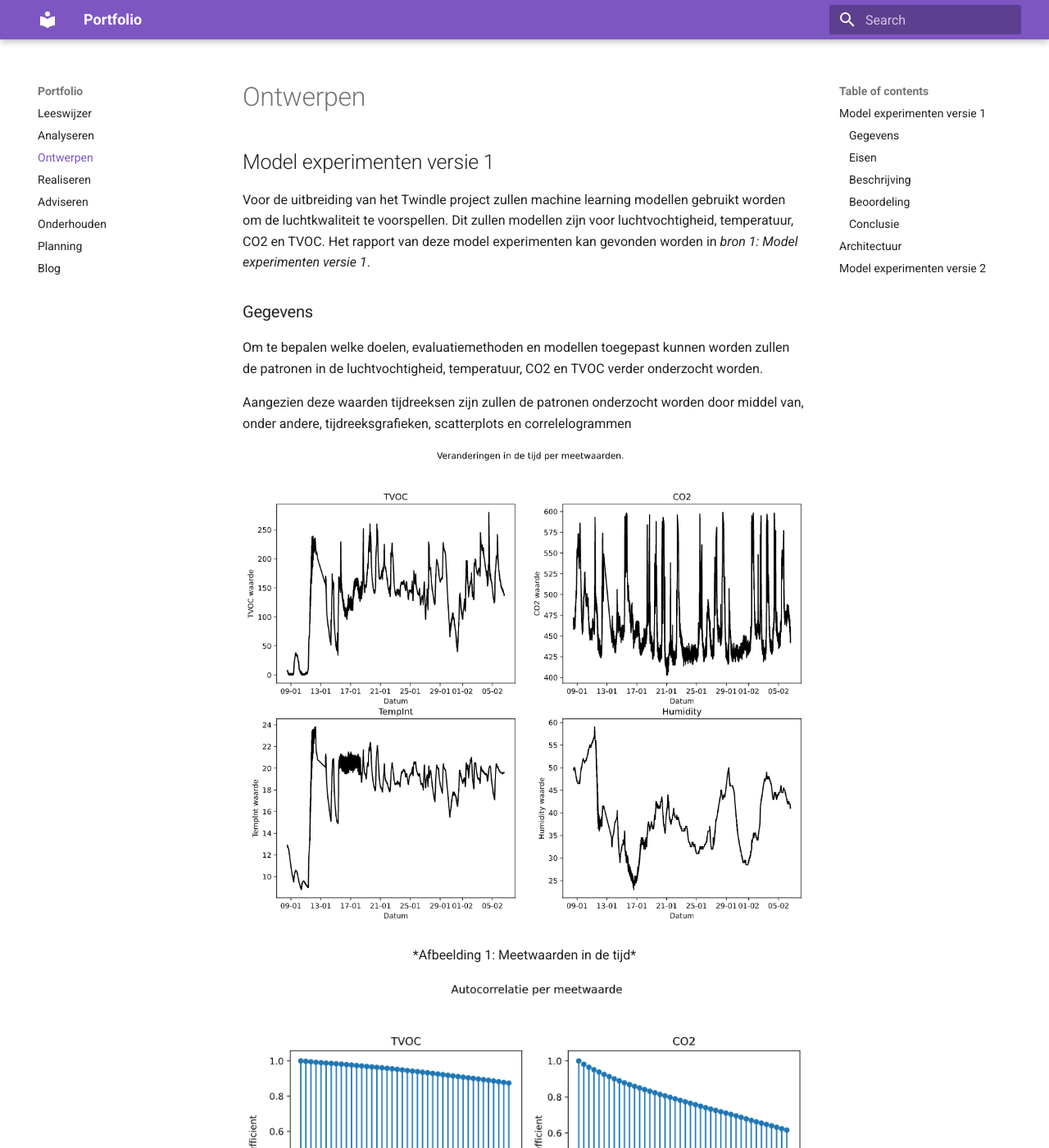
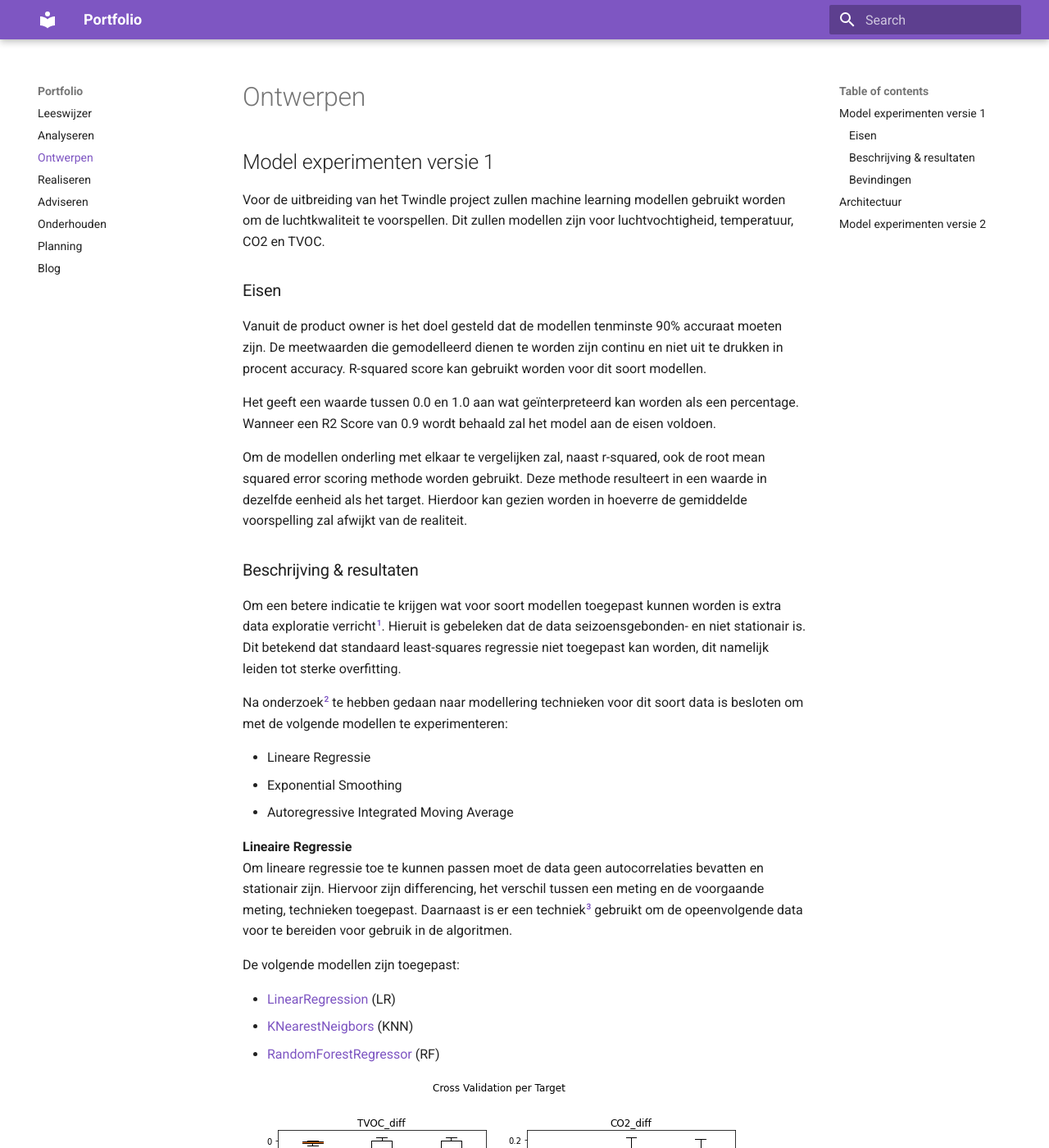
Before and after one commit to kpapijnenburg/portfolio, an MkDocs documentation site: the page built from docs/ontwerpen.md, in a window 1280 px wide and 1400 px high. Shown: the whole window at 82% size. Built offline with MkDocs 1.6.1 and Material for MkDocs 9.7.7, drawn with Linux system fonts in a browser that asks for light colours; some of the changed text lies outside the part shown.

Commit message:
Model experiments v1

```diff
--- a/docs/ontwerpen.md
+++ b/docs/ontwerpen.md
@@ -1,39 +1,78 @@
 ## Model experimenten versie 1
 
-Voor de uitbreiding van het Twindle project zullen machine learning modellen gebruikt worden om de luchtkwaliteit te voorspellen. Dit zullen modellen zijn voor luchtvochtigheid, temperatuur, CO2 en TVOC. Het rapport van deze model experimenten kan gevonden worden in _bron 1: Model experimenten versie 1_.
-
-### Gegevens
-
-Om te bepalen welke doelen, evaluatiemethoden en modellen toegepast kunnen worden zullen de patronen in de luchtvochtigheid, temperatuur, CO2 en TVOC verder onderzocht worden.
-
-Aangezien deze waarden tijdreeksen zijn zullen de patronen onderzocht worden door middel van, onder andere, tijdreeksgrafieken, scatterplots en correlelogrammen
-
-![Meetwaarden in de tijd](images/over-tijd.png)
-
-<center>*Afbeelding 1: Meetwaarden in de tijd*</center>
-
-![Autocorrelatie per meetwaarde](images/autocorrelatie.png)
-
-<center>*Afbeelding 2: Autocorrelatie per meetwaarde*</center>
-
-![Wekelijkse seizoensgebondenheid](images/weekly-seasonality.png)
-
-<center>*Afbeelding 3: Wekelijkse seizoensgebondenheid*</center>
-
-![Dagelijkse seizoensgebondenheid](images/daily-seasonality.png)
-
-<center>*Afbeelding 4: Dagelijkse seizoensgebondenheid*</center>
+Voor de uitbreiding van het Twindle project zullen machine learning modellen gebruikt worden om de luchtkwaliteit te voorspellen. Dit zullen modellen zijn voor luchtvochtigheid, temperatuur, CO2 en TVOC.
 
 ### Eisen
 
-### Beschrijving
+Vanuit de product owner is het doel gesteld dat de modellen tenminste 90% accuraat moeten zijn. De meetwaarden die gemodelleerd dienen te worden zijn continu en niet uit te
+drukken in procent accuracy. R-squared score kan gebruikt worden voor dit soort modellen.
 
-### Beoordeling
+Het geeft een waarde tussen 0.0 en 1.0 aan wat geïnterpreteerd kan worden als een percentage. Wanneer een R2 Score van 0.9 wordt behaald zal het model aan de eisen voldoen.
 
-### Conclusie
+Om de modellen onderling met elkaar te vergelijken zal, naast r-squared, ook de root mean squared error scoring methode worden gebruikt. Deze methode resulteert in een waarde in dezelfde eenheid als het target. Hierdoor kan gezien worden in hoeverre de gemiddelde voorspelling zal afwijkt van de realiteit.
+
+### Beschrijving & resultaten
+
+Om een betere indicatie te krijgen wat voor soort modellen toegepast kunnen worden is extra data exploratie verricht[^1]. Hieruit is gebeleken dat de data seizoensgebonden- en niet stationair is. Dit betekend dat standaard least-squares regressie niet toegepast kan worden, dit namelijk leiden tot sterke overfitting.
+
+Na onderzoek[^2] te hebben gedaan naar modellering technieken voor dit soort data is besloten om met de volgende modellen te experimenteren:
+
+- Lineare Regressie
+- Exponential Smoothing
+- Autoregressive Integrated Moving Average
+
+**Lineaire Regressie** <br>
+Om lineare regressie toe te kunnen passen moet de data geen autocorrelaties bevatten en stationair zijn. Hiervoor zijn differencing, het verschil tussen een meting en de voorgaande meting, technieken toegepast. Daarnaast is er een techniek[^3] gebruikt om de opeenvolgende data voor te bereiden voor gebruik in de algoritmen.
+
+De volgende modellen zijn toegepast:
+
+- [LinearRegression](https://scikit-learn.org/stable/modules/generated/sklearn.linear_model.LinearRegression.html) (LR)
+- [KNearestNeigbors](https://scikit-learn.org/stable/modules/generated/sklearn.neighbors.KNeighborsRegressor.html) (KNN)
+- [RandomForestRegressor](https://scikit-learn.org/stable/modules/generated/sklearn.ensemble.RandomForestRegressor.html) (RF)
+
+![Gemiddelde R-squared per meetwaarde en model](images/linear-regression-results.png)
+
+<center>_Afbeelding 1: Gemiddelde R-squared per meetwaarde en model_</center>
+
+Aan de bovenstaande afbeeldingen is het volgende af te leiden:
+
+- Geen enkel linear regressie model behaalt de eis van 0.9 r-squared.
+- De lage of negatieve r-squared scores betekenen dat er geen patronen gevonden zijn.
+
+Waarschijnlijk missen er nog cruciale features. In verder iteraties zal dit verder onderzocht worden.
+
+**Exponential Smoothing** <br>
+Voorspelling die gemaakt worden met exponential smoothing methoden zijn gemiddelden van eerdere waarnemingen, waarbij de eerdere waarnemingen zwaarder meewegen dan de ouderen.
+
+De Holt-Winters seasonal methode is gebruikt om te kunnen profiteren van de trends en seizoensgebondenheid die aanwezig zijn in de data. Het `statsmodel` package heeft hier de volgende implementatie van:
+
+- [ExponentialSmoothing](https://www.statsmodels.org/dev/generated/statsmodels.tsa.holtwinters.ExponentialSmoothing.html)
+
+![Exponential smoothing per meetwaarde](images/exponential-smooting.png)
+
+<center>_Afbeelding 2: Exponential Smoothing resultaten per meetwaarde_</center>
+
+Dit soort modellen lijken op het begin de trend goed te volgen. Na ongeveer een of twee uur beginnen ze echter steeds minder accuraat te worden en overschieten ze vaak het doel. Voor meetwaarden die afhankelijk zijn van andere factoren, zoals luchtvochtigheid en temperatuur, zijn deze modellen minder accuraat.
+
+**Autoregressive Integrated Moving Average** <br>
+Autoregressive integrated moving average (ARIMA) modellen maken gebruik van een combinatie van de volgende technieken.
+
+- Autoregression (AR)
+- Moving average (MA)
+
+Het kan gebruik maken van de trends, autocorrelatie en seizoensgebondenheid van de data. In dit geval is er gekozen voor de `auto_arima` methode van het `PMDARIMA` package. Hierbij worden meerdere combinaties van het model uitgetests en uiteindelijk het hoogst scorende model opgeslagen.
+
+![ARIMA resultaten per meetwaarden](images/arima.png)
+
+Net als bij de Exponential Smoothing modellen presteert deze techniek beter op de TVOC en CO2 meetwaarden. Deze waarden hebben ook een wekelijkse seizoensgebondenheid die momenteel nog niet gemodelleerd is. Wanneer er meer data beschikbaar is zal dit meegenomen worden in het model wat waarschijnlijk resulteert in hogere scores.
+
+### Bevindingen
+Momenteel is er nog geen enkel model wat de gestelde eis van 0.9 r-squared score behaalt. Wel komen de ARIMA modellen redelijk dicht in de buurt. Met deze reden is er voor gekozen om de eerste iteratie van de implementatie deze modellen toe te passen.
 
 ## Architectuur
 
 ## Model experimenten versie 2
 
-[^1]: [Model experimenten rapport: versie 1](pdfs/model_experimenten_v1.pdf)
+[^1]: [Model experimenten rapport - versie 1: Gegevensoverzicht](pdfs/model_experimenten_v1.pdf#page=3) _blz. 3 t/m 9_
+[^2]: [Model experimenten rapport - versie 1: Bronnen](pdfs/model_experimenten_v1.pdf#page=21) _blz. 21_
+[^3]: [Model experimenten rapport - versie 1: Gegevensvoorbereiding](pdfs/model_experimenten_v1.pdf#page=13) _blz. 12_
```
Also changed, not shown: docs/images/arima.png (added), docs/images/exponential-smooting.png (added), docs/images/linear-regression-results.png (added).
